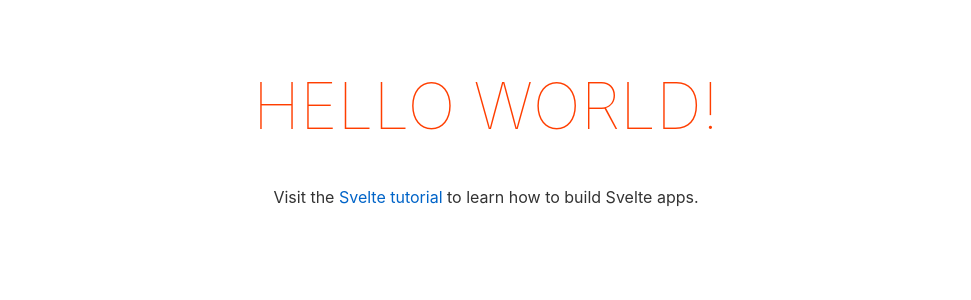
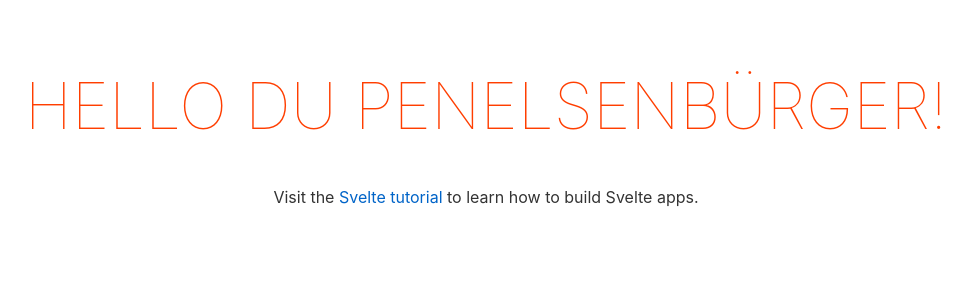
Before and after one commit to giggity-hub/docker-test, a Svelte app: page / in a window 1280 px wide. Shown: the top 300 px of the page, without its empty margins (154-1125 px from the left). Built offline with nearby package versions, Linux system fonts and the light colour scheme.

Commit message:
Authentische Greeting geadded

```diff
--- a/src/App.svelte
+++ b/src/App.svelte
@@ -3,7 +3,7 @@
 </script>
 
 <main>
-	<h1>Hello {name}!</h1>
+	<h1>Hello du Penelsenbürger!</h1>
 	<p>Visit the <a href="https://svelte.dev/tutorial">Svelte tutorial</a> to learn how to build Svelte apps.</p>
 </main>
 
```
